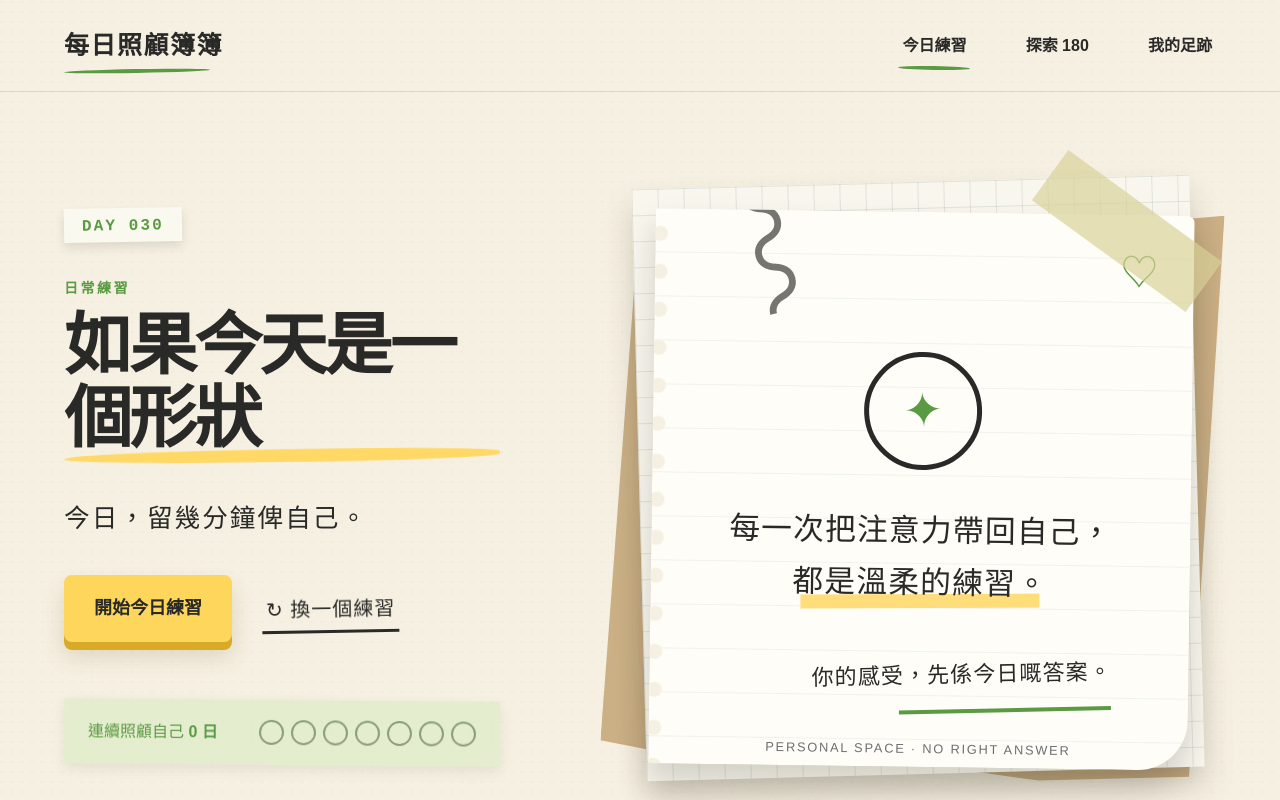
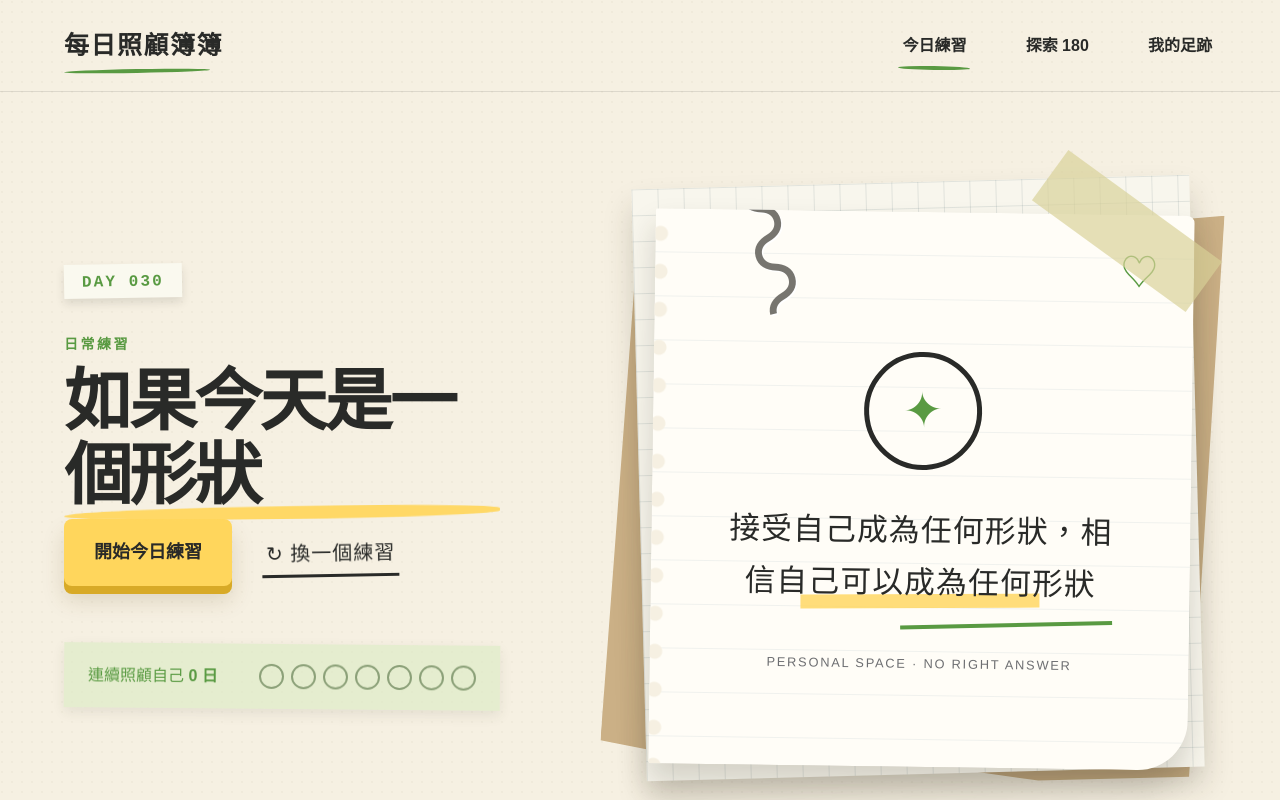
Before and after one commit to tpityac2025/hkeaa-bobo-2024, a Next.js app: page / in a window 1280 px wide. Shown: the top 800 px of the page. Built offline with nearby package versions, Linux system fonts and the light colour scheme; a web font is replaced by a local one.

Commit message:
Match every exercise with its booklet note

```diff
--- a/app/page.tsx
+++ b/app/page.tsx
@@ -1,6 +1,7 @@
 "use client";
 
 import { useEffect, useMemo, useState } from "react";
+import { EXERCISE_NOTES } from "./exercise-notes";
 
 const RAW_EXERCISES = `5 個深呼吸
 閉上眼睛聆聽周圍的聲音
@@ -183,19 +184,10 @@ Follow 我們的 Instagram
 請一位信任的人寫三句欣賞你的話
 吃一點苦的東西`;
 
-const NOTES = [
-  "慢慢來就可以，今日的你已經做得很好。",
-  "你的感受才是主角，沒有標準答案。",
-  "留意當下的小事，也是在照顧自己。",
-  "休息不是偷懶，是為下一步補充能量。",
-  "你有屬於自己的色調，無需迎合別人的調色盤。",
-  "每一次把注意力帶回自己，都是溫柔的練習。",
-];
-
 const exercises = RAW_EXERCISES.split("\n").map((title, index) => ({
   id: index + 1,
   title,
-  note: NOTES[index % NOTES.length],
+  note: EXERCISE_NOTES[index] ?? "",
   category:
     /朋友|家人|身邊|陌生人|著緊/.test(title) ? "連結" :
     /寫|畫|記|形容|回憶|夢|焦慮/.test(title) ? "覺察" :
@@ -311,7 +303,6 @@ export default function Home() {
             <p className="eyebrow">{exercise.category}練習</p>
             <h1>{exercise.title}</h1>
             <div className="marker" />
-            <p className="lead">今日，留幾分鐘俾自己。</p>
             <div className="actions">
               <button className="primary" onClick={() => setModal(true)}>
                 {isDone ? "再做一次" : "開始今日練習"}
@@ -338,7 +329,6 @@ export default function Home() {
               </button>
               <div className="doodle-icon">✦</div>
               <p className="paper-copy">{exercise.note}</p>
-              <p className="hand-note">你的感受，先係今日嘅答案。</p>
               <div className="paper-line" />
               <small>PERSONAL SPACE · NO RIGHT ANSWER</small>
             </div>
```
